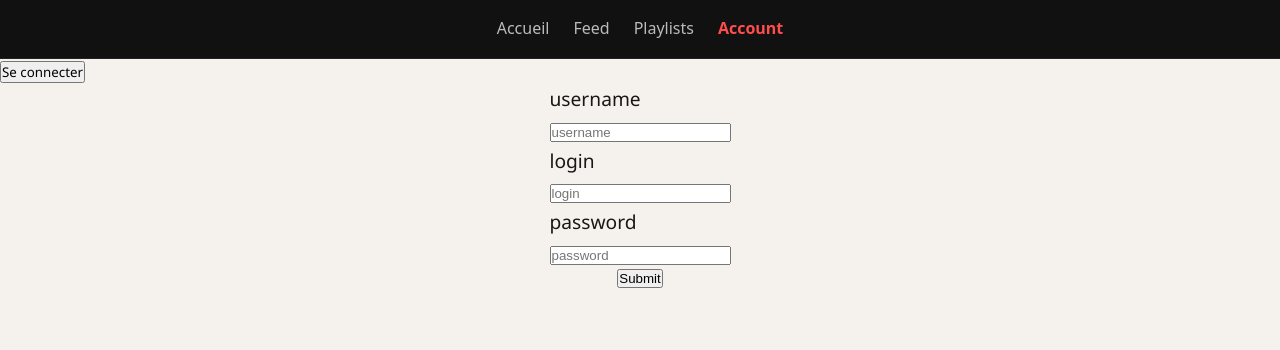
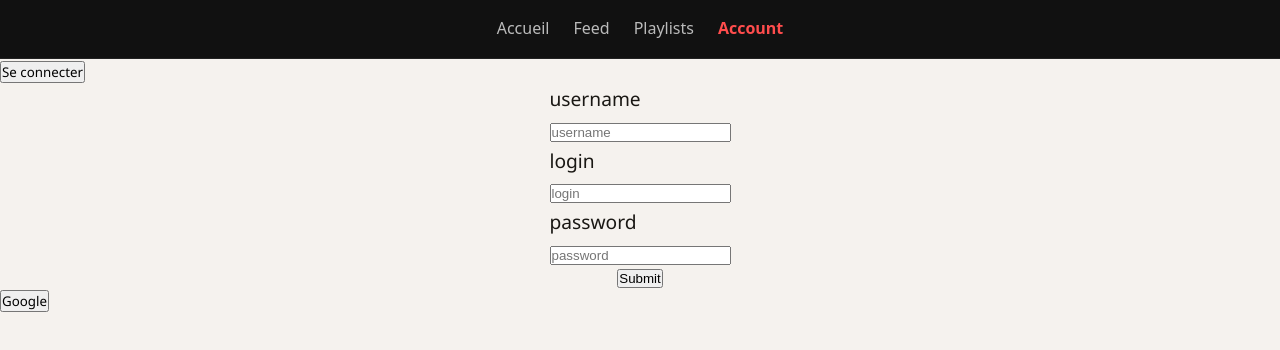
Before and after one commit to Alban-E/PPROJ3, a React (Vite) app in the folder frontend/: page /Account in a window 1280 px wide. Shown: the top 350 px of the page. Built offline with nearby package versions, Linux system fonts and the light colour scheme; no server answers.

Commit message:
Set up frontend for Oauth with Google

```diff
--- a/frontend/src/App.jsx
+++ b/frontend/src/App.jsx
@@ -26,6 +26,7 @@ export default function App() {
         <Route path='/List/details' element={<ListDetails />} />
         <Route path='/Details' element={<Details />} />
         <Route path='/Account' element={<Account />} />
+        <Route path='/auth-success' element={<Account />} />
         <Route path='*' element={<NotFound />} />
       </Routes>
     </>
--- a/frontend/src/pages/account.jsx
+++ b/frontend/src/pages/account.jsx
@@ -9,6 +9,11 @@ import { useEffect } from "react"
 export default function Account() {
     const {user, loading} = useAuth()
     const [state, setState] = useState('register')
+
+    const logWithGoogle = async () => {
+        const baseUrl = import.meta.env.VITE_API_URL
+        window.location.href = `${baseUrl}/auth/google`
+    }
 
     if (loading) {
         return(
@@ -29,6 +34,7 @@ export default function Account() {
             <button onClick={() => {setState(state === "register" ? "login" : "register")}}>{buttonText}</button>
             {state === "register" && <Register/>}
             {state === "login" && <Login/>}
+            <button onClick={logWithGoogle}>Google</button>
         </>
     )
 }
--- a/frontend/src/service/axios.js
+++ b/frontend/src/service/axios.js
@@ -1,8 +1,9 @@
-import { useDebugValue } from 'react'
 import axios from 'axios'
 
+const baseUrl = import.meta.env.VITE_API_URL
+
 const axiosInstance = axios.create({
-    baseURL: import.meta.env.VITE_API_URL,
+    baseURL: baseUrl,
     withCredentials: true
 })
 
```
